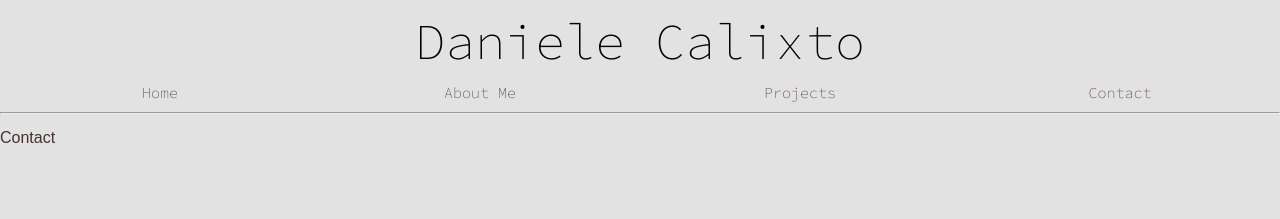
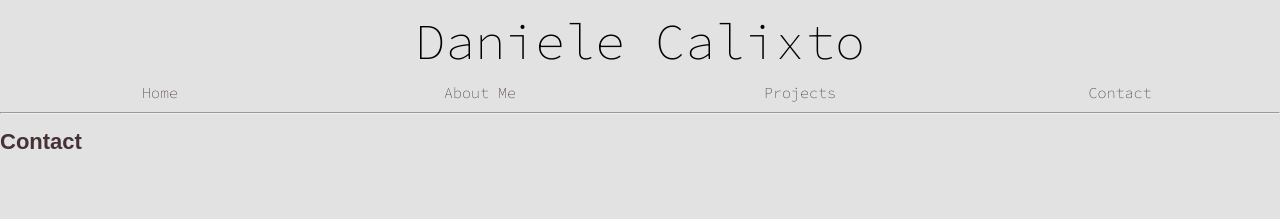
Before and after one commit to danielecalixto/daniele-calixto-website, a React (Create React App) app: page /contact in a window 1280 px wide. Shown: the top 219 px of the page. Built offline with nearby package versions, Linux system fonts and the light colour scheme.

Commit message:
refactor: change page Contact title to h2 tag to improve semantic

```diff
--- a/src/pages/Contact/index.jsx
+++ b/src/pages/Contact/index.jsx
@@ -5,7 +5,7 @@ const Contact = () => {
   return (
     <div>
       <Header></Header>
-      <p>Contact</p>
+      <h2>Contact</h2>
     </div>
   )
 }
```
